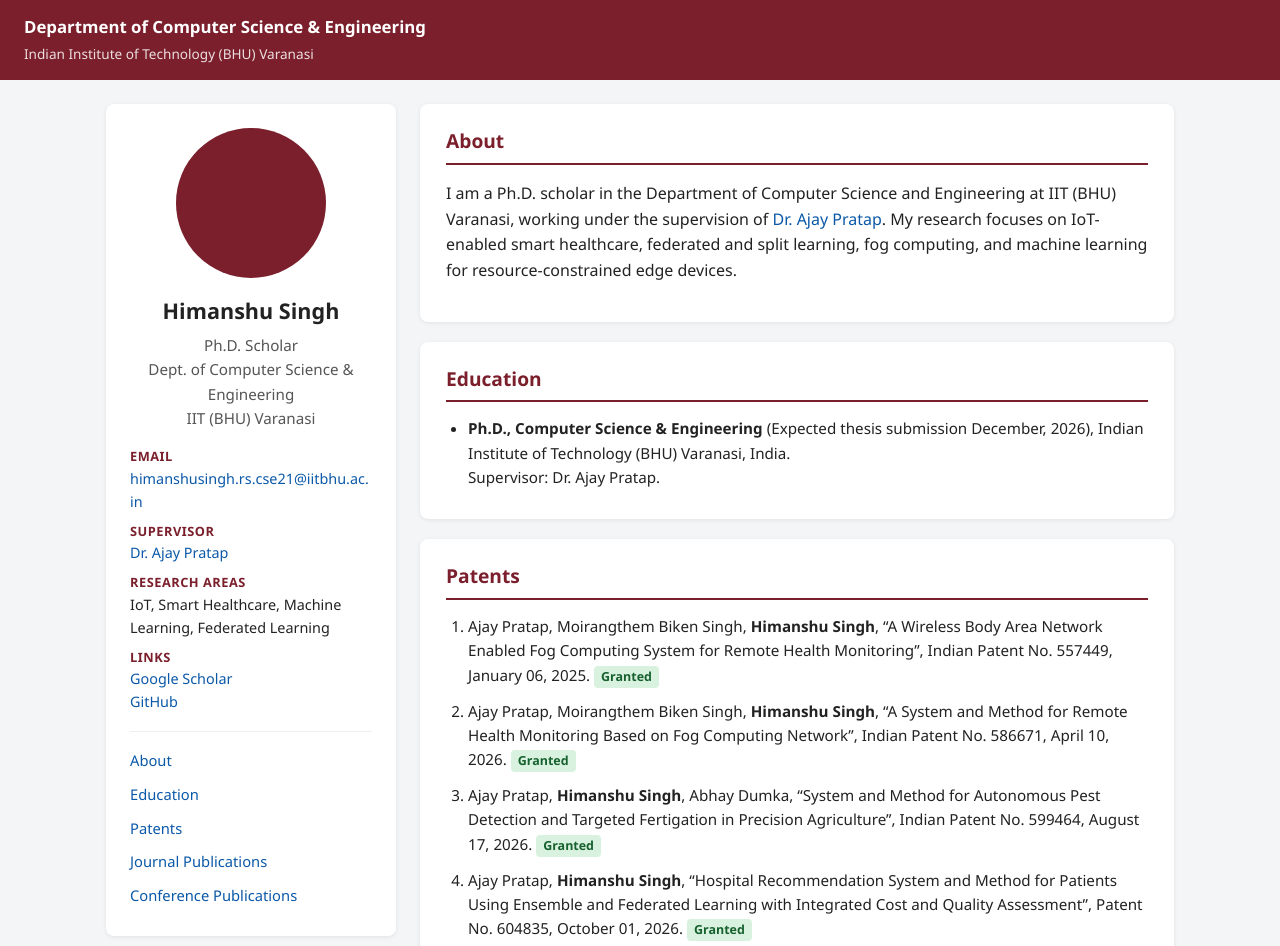
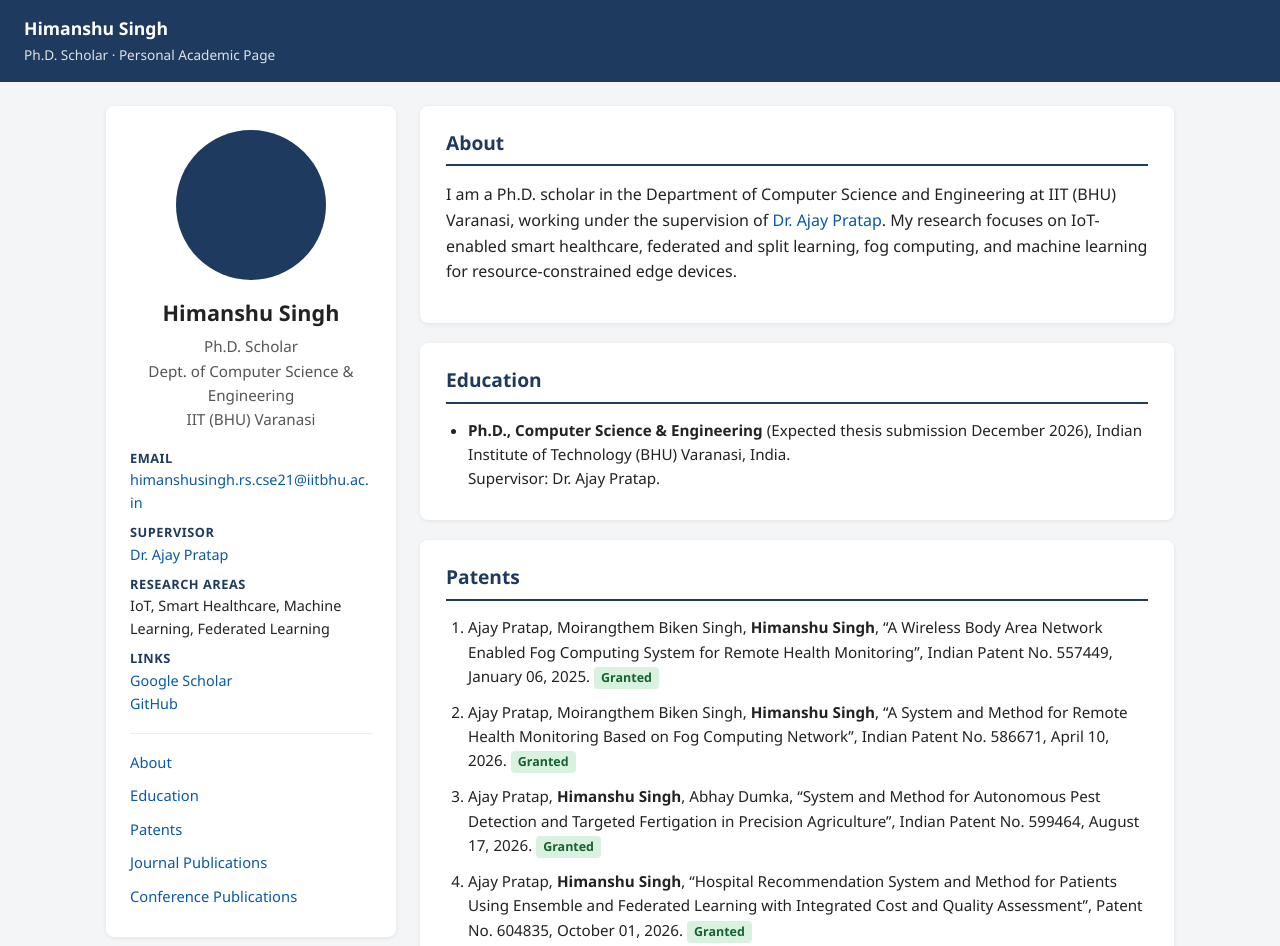
Before and after one commit to singhhimanshu97/singhhimanshu97.github.io, a plain HTML site: page index.html in a window 1280 px wide. Shown: the top 946 px of the page. Drawn offline with Linux system fonts and the light colour scheme.

Commit message:
Update header and footer content in index.html

```diff
--- a/index.html
+++ b/index.html
@@ -3,7 +3,7 @@
 <head>
 <meta charset="UTF-8">
 <meta name="viewport" content="width=device-width, initial-scale=1.0">
-<title>Himanshu Singh | Ph.D. Scholar, IIT (BHU) Varanasi</title>
+<title>Himanshu Singh | Ph.D. Scholar</title>
 <style>
   * { box-sizing: border-box; }
   body {
@@ -11,9 +11,9 @@
     color: #222; background: #f4f5f7; line-height: 1.6;
   }
   header.top {
-    background: #7a1f2b; color: #fff; padding: 14px 24px;
+    background: #1f3a5f; color: #fff; padding: 14px 24px;
   }
-  header.top h3 { margin: 0; font-weight: 600; font-size: 1.05rem; }
+  header.top h3 { margin: 0; font-weight: 600; font-size: 1.1rem; }
   header.top span { font-size: 0.85rem; opacity: 0.85; }
   .wrap {
     max-width: 1100px; margin: 24px auto; padding: 0 16px;
@@ -26,14 +26,14 @@
   }
   .avatar {
     width: 150px; height: 150px; border-radius: 50%; margin: 0 auto 16px;
-    background: #7a1f2b; color: #fff; display: flex; align-items: center;
+    background: #1f3a5f; color: #fff; display: flex; align-items: center;
     justify-content: center; font-size: 3rem; font-weight: 600; overflow: hidden;
   }
   .avatar img { width: 100%; height: 100%; object-fit: cover; }
   aside h1 { font-size: 1.35rem; margin: 0; text-align: center; }
   aside .role { text-align: center; color: #555; margin: 4px 0 16px; font-size: .95rem; }
   aside p { margin: 8px 0; font-size: .9rem; word-break: break-word; }
-  aside strong { display: block; font-size: .8rem; color: #7a1f2b; text-transform: uppercase; letter-spacing: .04em; }
+  aside strong { display: block; font-size: .8rem; color: #1f3a5f; text-transform: uppercase; letter-spacing: .04em; }
   nav { margin-top: 18px; border-top: 1px solid #eee; padding-top: 12px; }
   nav a { display: block; padding: 5px 0; font-size: .92rem; }
   a { color: #0a58a8; text-decoration: none; }
@@ -44,8 +44,8 @@
     box-shadow: 0 1px 4px rgba(0,0,0,.08);
   }
   section h2 {
-    margin: 0 0 14px; font-size: 1.2rem; color: #7a1f2b;
-    border-bottom: 2px solid #7a1f2b; padding-bottom: 6px;
+    margin: 0 0 14px; font-size: 1.2rem; color: #1f3a5f;
+    border-bottom: 2px solid #1f3a5f; padding-bottom: 6px;
   }
   ol, ul { padding-left: 22px; margin: 0; }
   li { margin-bottom: 11px; font-size: .95rem; }
@@ -58,7 +58,7 @@
     border-radius: 4px; padding: 1px 7px; font-size: .78rem; font-weight: 600;
   }
   .edu li { margin-bottom: 8px; }
-  footer { text-align: center; color: #777; font-size: .85rem; padding: 20px 0 30px; }
+  footer { text-align: center; color: #777; font-size: .85rem; padding: 20px 16px 30px; }
   @media (max-width: 800px) {
     .wrap { flex-direction: column; }
     aside { width: 100%; position: static; }
@@ -68,8 +68,8 @@
 <body>
 
 <header class="top">
-  <h3>Department of Computer Science &amp; Engineering</h3>
-  <span>Indian Institute of Technology (BHU) Varanasi</span>
+  <h3>Himanshu Singh</h3>
+  <span>Ph.D. Scholar &middot; Personal Academic Page</span>
 </header>
 
 <div class="wrap">
@@ -117,7 +117,7 @@
     <section id="education">
       <h2>Education</h2>
       <ul class="edu">
-        <li><strong>Ph.D., Computer Science &amp; Engineering</strong> (Expected thesis submission December, 2026),
+        <li><strong>Ph.D., Computer Science &amp; Engineering</strong> (Expected thesis submission December 2026),
             Indian Institute of Technology (BHU) Varanasi, India.<br>
             Supervisor: Dr. Ajay Pratap.</li>
         <!-- Add your earlier degrees below, for example: -->
@@ -173,7 +173,8 @@
 </div>
 
 <footer>
-  &copy; Himanshu Singh &middot; Department of Computer Science &amp; Engineering, IIT (BHU) Varanasi
+  &copy; Himanshu Singh &middot; Personal academic page.<br>
+  This is not an official website of IIT (BHU) Varanasi.
 </footer>
 
 </body>
```
